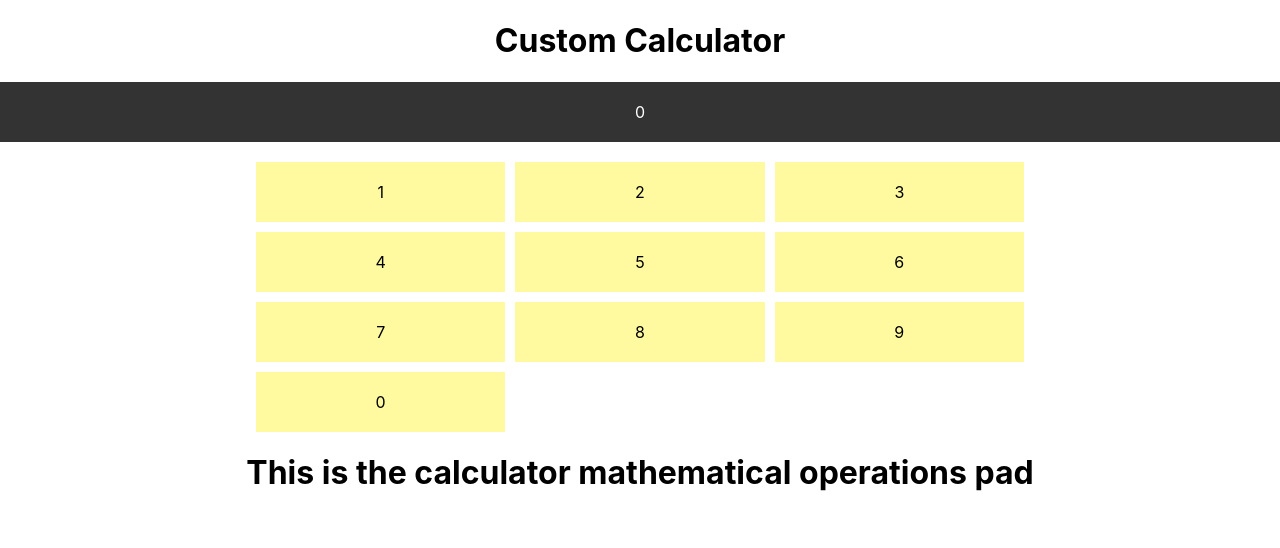
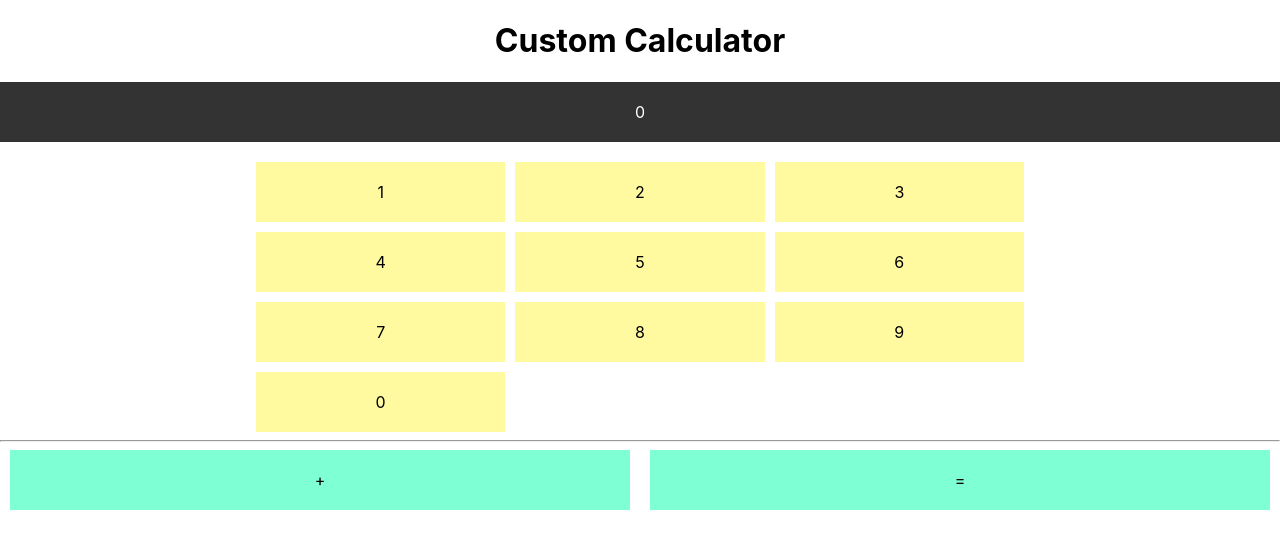
Before and after one commit to Saifsamirk/react-task, a React (Create React App) app: page / in a window 1280 px wide. Shown: the top 548 px of the page. Built offline with nearby package versions, Linux system fonts and the light colour scheme.

Commit message:
Feat - Add actions to the display pad and adjust the styling accordingly

```diff
--- a/src/App.css
+++ b/src/App.css
@@ -36,7 +36,20 @@
   width: 60%;
 }
 
-.numbers-pad span {
+.operations-pad {
+  display: flex;
+  justify-content: center;
+}
+
+.operations-pad span {
+  cursor: pointer;
+  background-color: aquamarine !important;
+  flex: 1;
+  margin: 0 10px;
+  padding: 20px;
+}
+
+.action-btn {
   cursor: pointer;
   background-color: #fffaa0;
   padding: 20px;
@@ -44,7 +57,7 @@
 
 /* scale the button down when it is clicked to give the indication
 to users that it's being clicked  */
-.numbers-pad span:active {
+.clicked:active {
   transform: scale(0.95);
 }
 
--- a/src/App.js
+++ b/src/App.js
@@ -11,6 +11,7 @@ function App() {
         <h1>Custom Calculator</h1>
         <DisplayPad />
         <NumbersPad />
+        <hr />
         <OperationsPad />
       </div>
     </AppProvider>
--- a/src/components/NumbersPad.jsx
+++ b/src/components/NumbersPad.jsx
@@ -20,7 +20,11 @@ function NumbersPad() {
     <div className="numbers-pad">
       {numbers.map((number) => {
         return (
-          <span key={number.value} onClick={() => handleClick(number)}>
+          <span
+            key={number.value}
+            onClick={() => handleClick(number)}
+            className="action-btn clicked"
+          >
             {number.label}
           </span>
         );
--- a/src/components/OpertaionsPad.jsx
+++ b/src/components/OpertaionsPad.jsx
@@ -1,7 +1,18 @@
-import { useState } from "react";
+import { operations } from "../constants";
+import "../App.css";
 
 function OpertaionsPad() {
-  return <h1>This is the calculator mathematical operations pad</h1>;
+  return (
+    <div className="operations-pad">
+      {operations.map(({ label }) => {
+        return (
+          <span key={label} className="clicked">
+            {label}
+          </span>
+        );
+      })}
+    </div>
+  );
 }
 
 export default OpertaionsPad;
--- a/src/constants/index.js
+++ b/src/constants/index.js
@@ -1,12 +1,23 @@
 export const numbers = [
-  { label: "1", value: 1, onClick: (value = 1) => console.log(value) },
-  { label: "2", value: 2, onClick: (value = 2) => console.log(value) },
-  { label: "3", value: 3, onClick: (value = 3) => console.log(value) },
-  { label: "4", value: 4, onClick: (value = 4) => console.log(value) },
-  { label: "5", value: 5, onClick: (value = 5) => console.log(value) },
-  { label: "6", value: 6, onClick: (value = 6) => console.log(value) },
-  { label: "7", value: 7, onClick: (value = 7) => console.log(value) },
-  { label: "8", value: 8, onClick: (value = 8) => console.log(value) },
-  { label: "9", value: 9, onClick: (value = 9) => console.log(value) },
-  { label: "0", value: 0, onClick: (value = 0) => console.log(value) },
+  { label: "1", value: 1 },
+  { label: "2", value: 2 },
+  { label: "3", value: 3 },
+  { label: "4", value: 4 },
+  { label: "5", value: 5 },
+  { label: "6", value: 6 },
+  { label: "7", value: 7 },
+  { label: "8", value: 8 },
+  { label: "9", value: 9 },
+  { label: "0", value: 0 },
 ];
+
+export const operations = [
+  {
+    label: "+",
+    onClick: () => console.log("Add"),
+  },
+  {
+    label: "=",
+    onClick: () => console.log("Equal"),
+  },
+];
```
